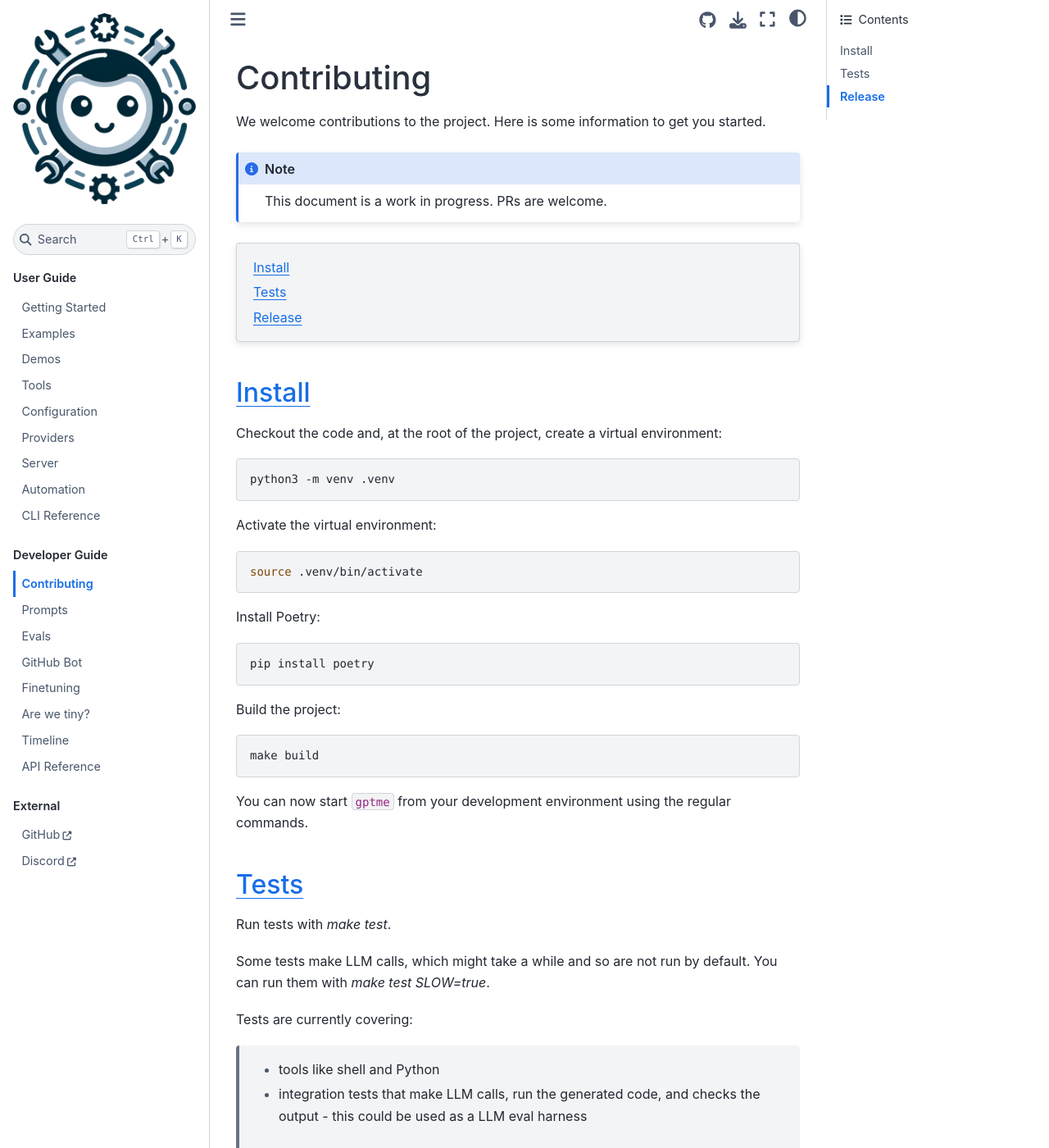
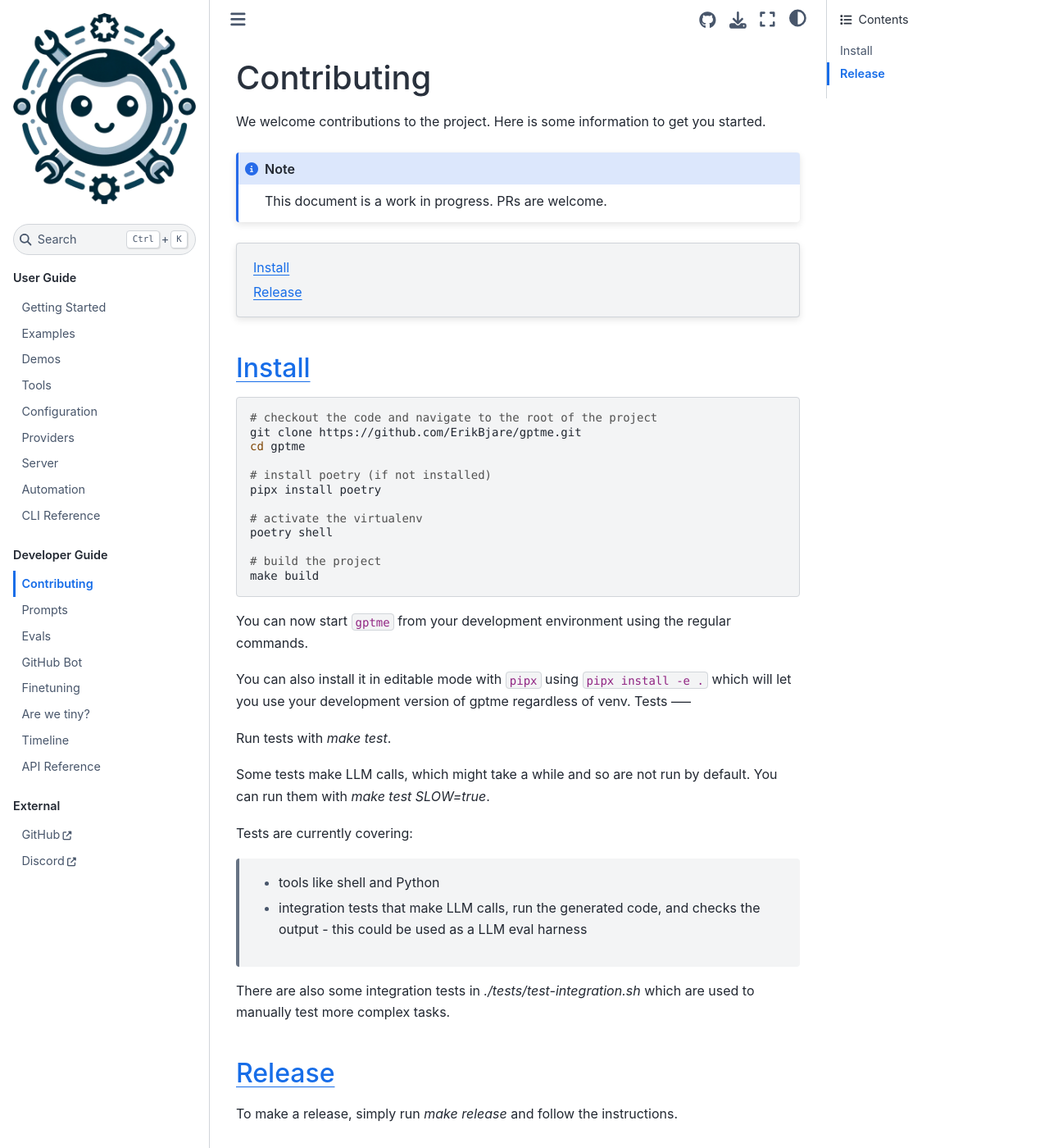
Before and after one commit to ErikBjare/gptme, a Sphinx documentation site: the page built from docs/contributing.rst, in a window 1280 px wide and 1400 px high. Shown: the whole window at 82% size. Built offline with Sphinx 7.4.7 and the Sphinx Book theme 1.1.4, drawn with Linux system fonts in a browser that asks for light colours.

Commit message:
Apply suggestions from code review

```diff
--- a/docs/contributing.rst
+++ b/docs/contributing.rst
@@ -12,32 +12,24 @@ We welcome contributions to the project. Here is some information to get you sta
 Install
 -------
 
-Checkout the code and, at the root of the project, create a virtual environment:
-
 .. code-block:: bash
 
-   python3 -m venv .venv
+   # checkout the code and navigate to the root of the project
+   git clone https://github.com/ErikBjare/gptme.git
+   cd gptme
 
-Activate the virtual environment:
+   # install poetry (if not installed)
+   pipx install poetry
 
-.. code-block:: bash
+   # activate the virtualenv
+   poetry shell
 
-   source .venv/bin/activate
-
-Install Poetry:
-
-.. code-block:: bash
-
-   pip install poetry
-
-Build the project:
-
-.. code-block:: bash
-
+   # build the project
    make build
 
 You can now start ``gptme`` from your development environment using the regular commands.
 
+You can also install it in editable mode with ``pipx`` using ``pipx install -e .`` which will let you use your development version of gptme regardless of venv.
 Tests
 -----
 
```
